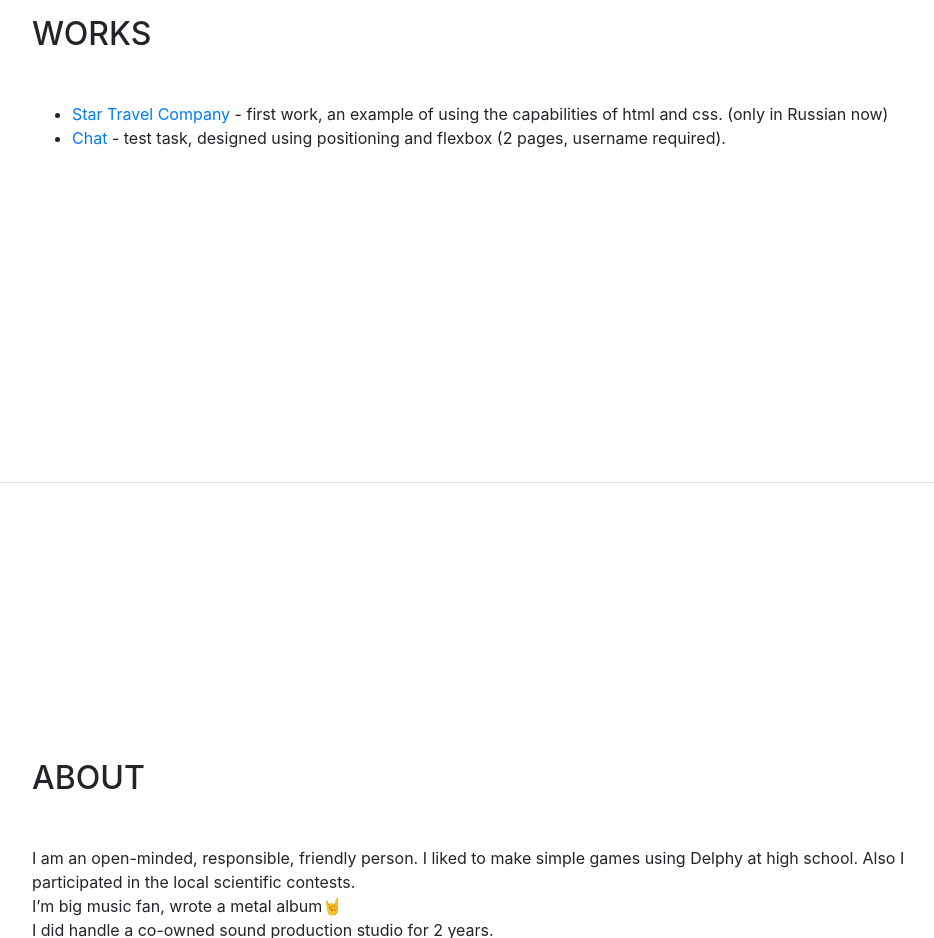
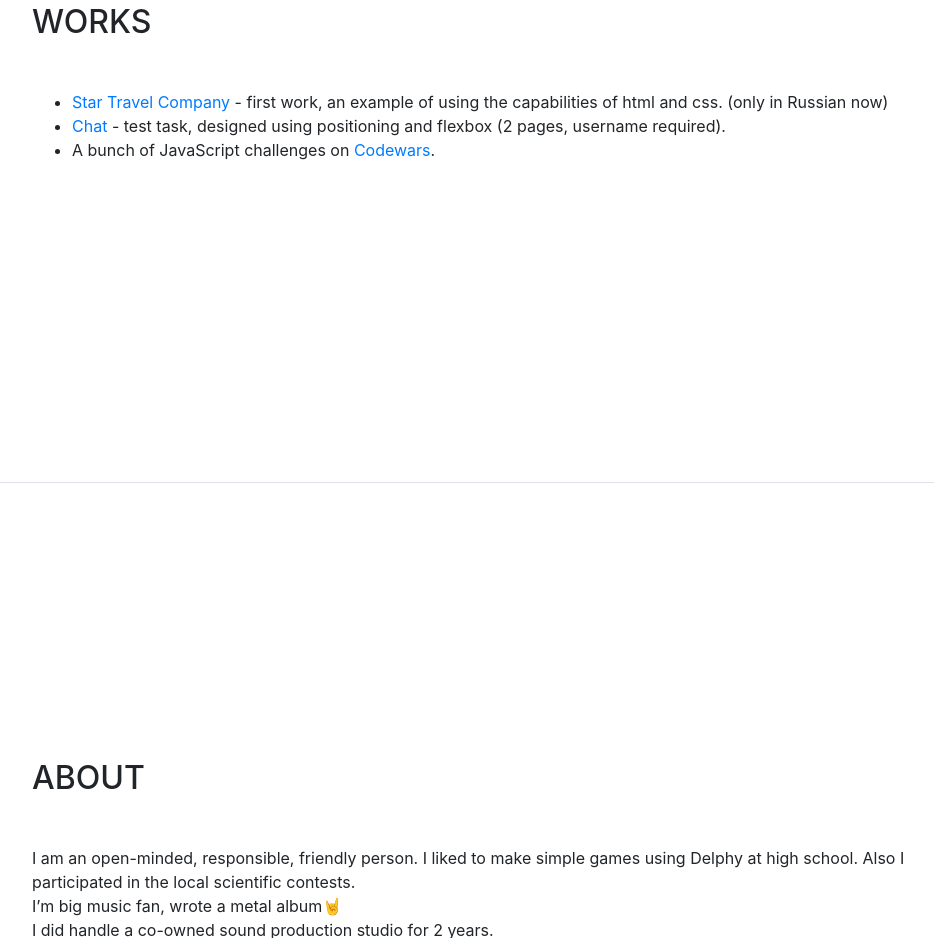
Before and after one commit to AlatusAllod/resumeEN, a website with bundled scripts: page index.html in a window 1280 px wide. Shown: the part 3517-4455 px from the top of the page, without its empty margins (288-1222 px from the left). Built offline with nearby package versions, Linux system fonts and the light colour scheme; a small style sheet from the web is missing.

Commit message:
Update index.html

```diff
--- a/index.html
+++ b/index.html
@@ -205,6 +205,7 @@
               - first work, an example of using the capabilities of html and css. (only in Russian now)</li>
             <li><a href="https://alatusallod.github.io/chat.io">Chat</a>
               - test task, designed using positioning and flexbox (2 pages, username required).</li>
+            <li>A bunch of JavaScript challenges on <a href="https://www.codewars.com">Codewars</a>.</li>
           </ul>
         </div>
       </section>
```
